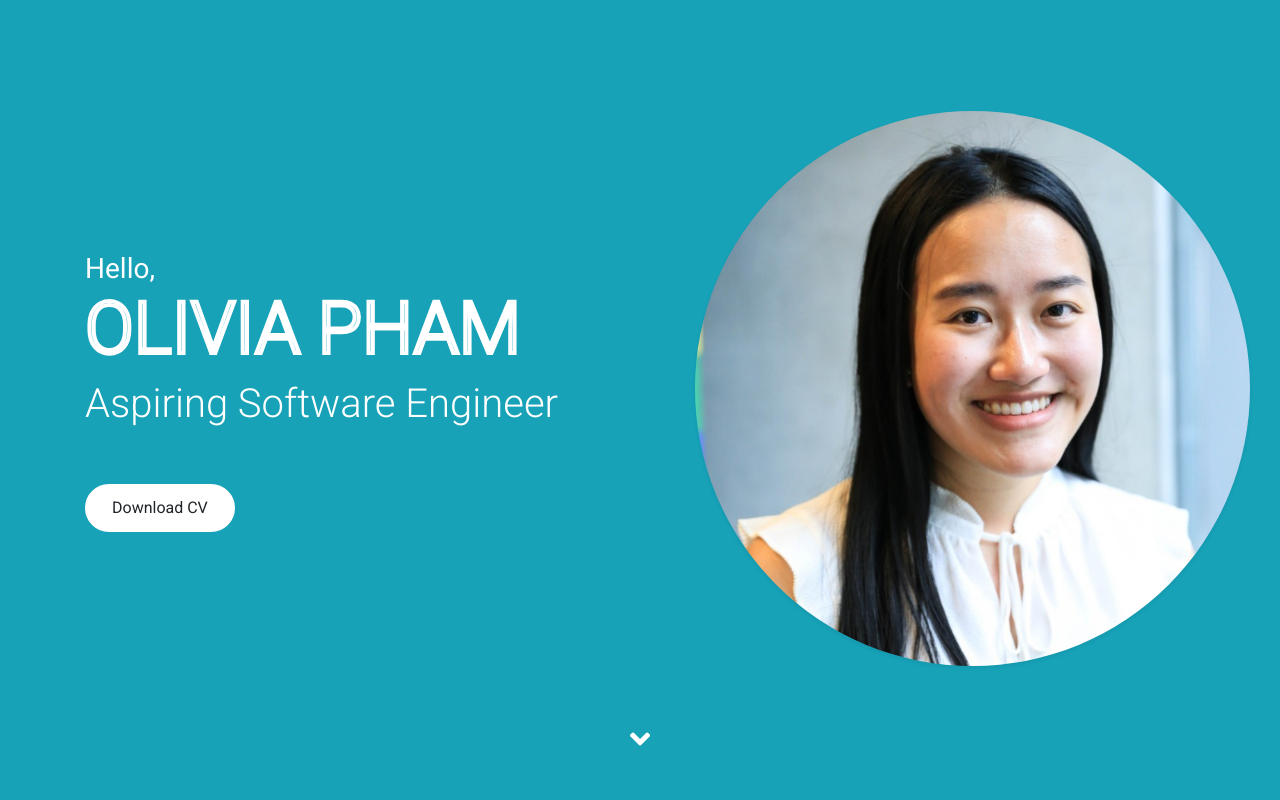
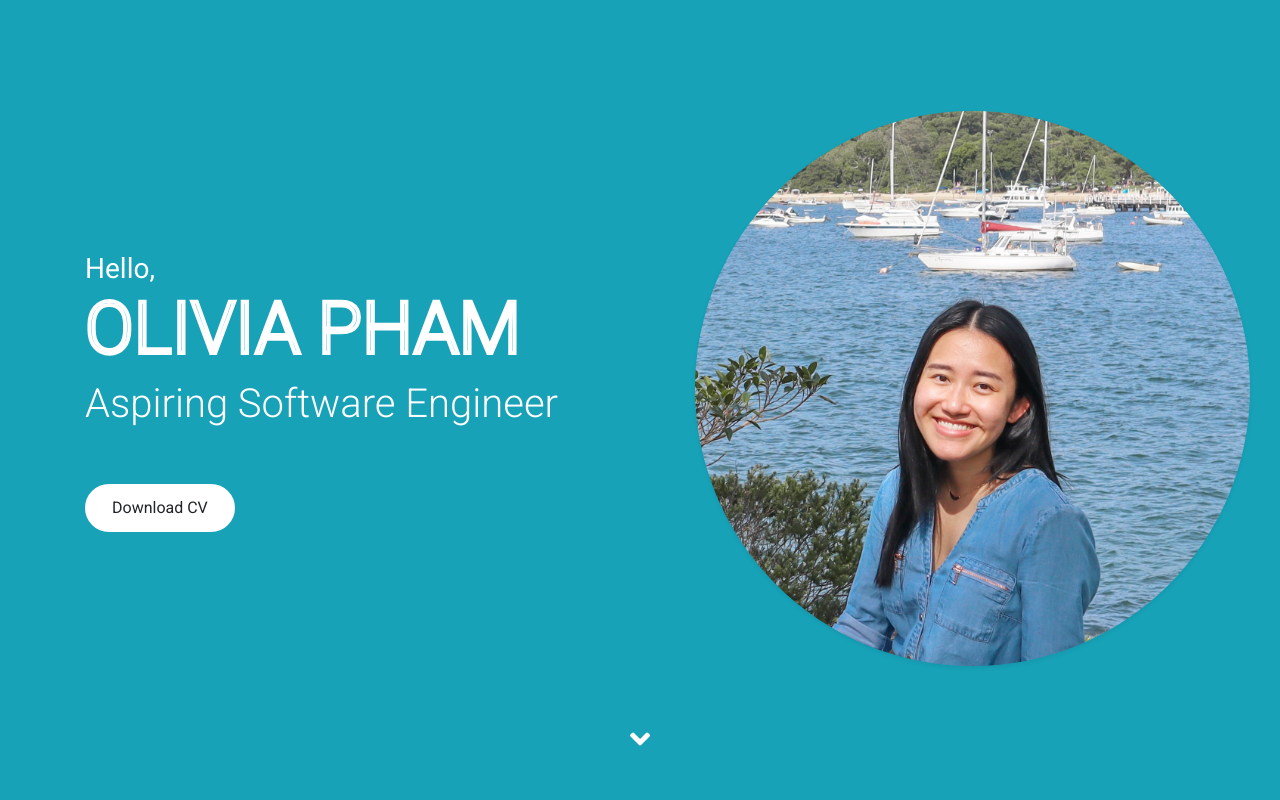
Before and after one commit to olivia-pham/olivia-pham.github.io, a plain HTML site: page index.html in a window 1280 px wide. Shown: the top 800 px of the page. Drawn offline with nearby package versions, Linux system fonts and the light colour scheme.

Commit message:
Update index.html

```diff
--- a/index.html
+++ b/index.html
@@ -56,7 +56,7 @@
                     </div>
                 </div>
                 <div class="col-lg-6 px-8 pl-lg-0 pb-5 pb-lg-4 about-img">
-                    <img class="img-fluid w-100 rounded-circle shadow-sm" src="img\1596507543679.jpeg" alt="">
+                    <img class="img-fluid w-100 rounded-circle shadow-sm" src="img\IMG_8942-2 (2).jpg" alt="">
                 </div>
             </div>
         </div>
```
